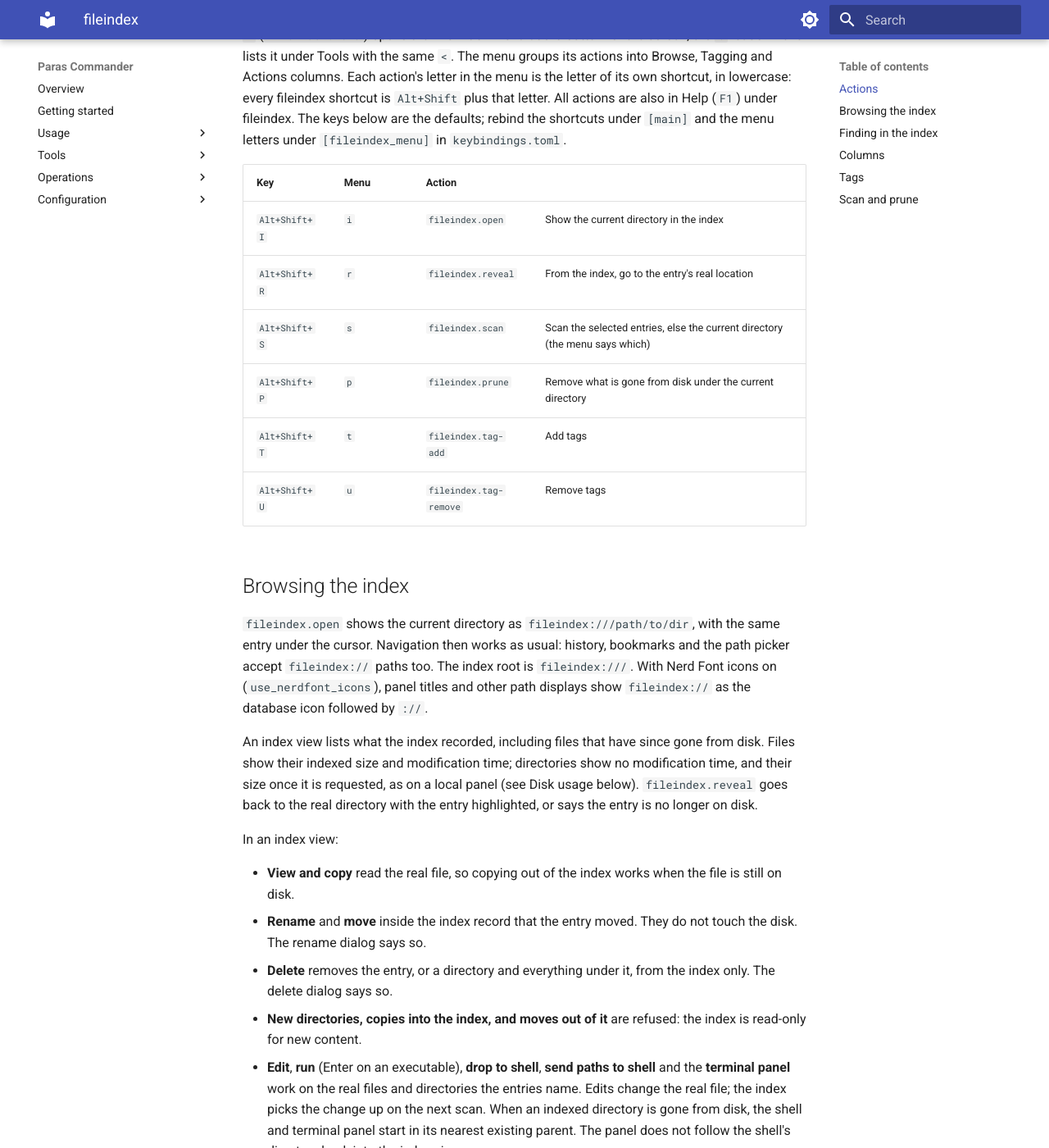
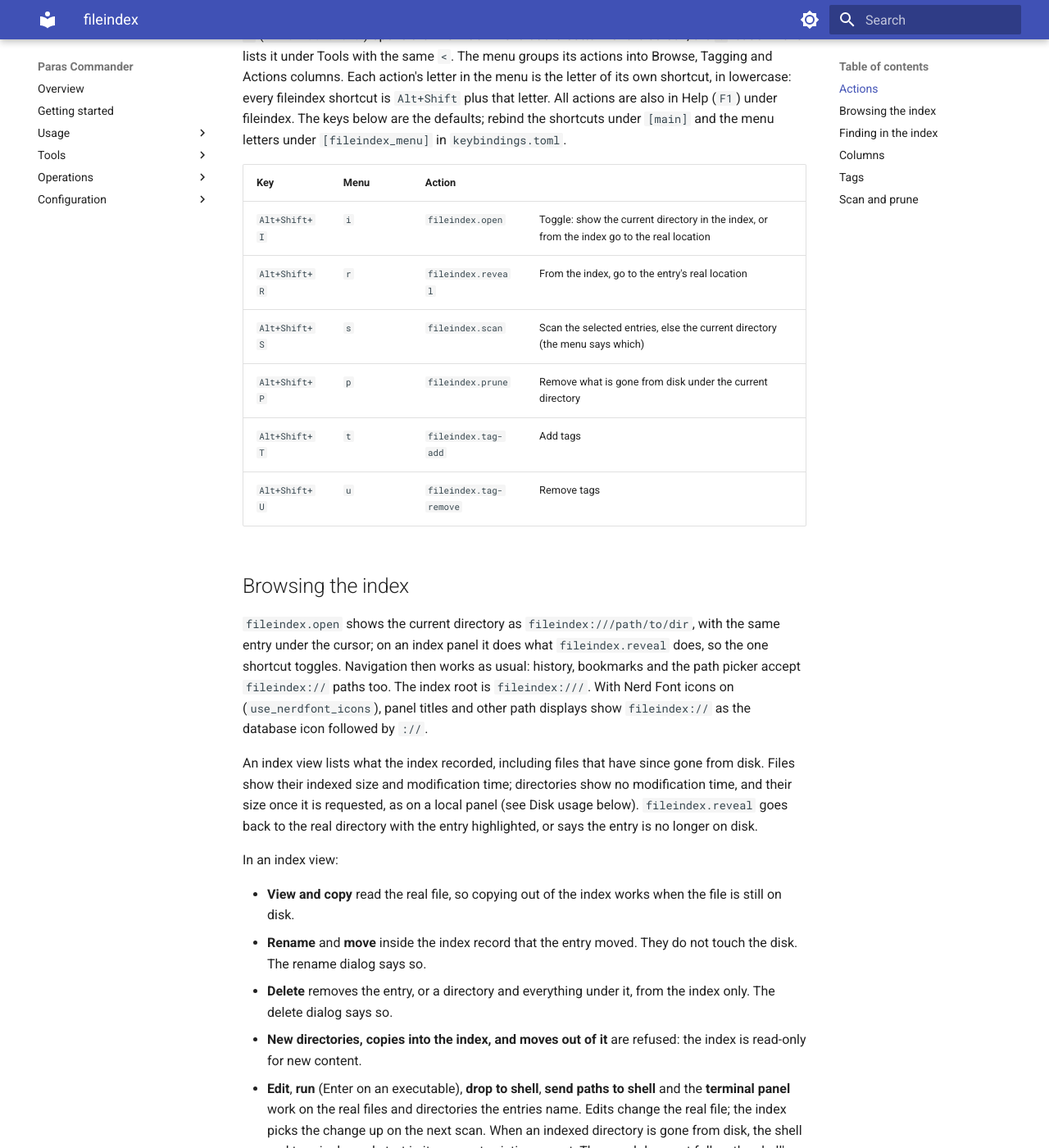
Before and after one commit to paranoidi/paras-commander, an MkDocs documentation site: the page built from docs/fileindex.md, in a window 1280 px wide and 1400 px high, scrolled down 698 px. Shown: the whole window at 82% size. Built offline with MkDocs 1.6.1 and Material for MkDocs 9.7.7, drawn with Linux system fonts in a browser that asks for light colours.

Commit message:
feat(fileindex): toggle index browsing with fileindex.open
On a fileindex:// panel fileindex.open now reveals the real location
instead of reporting that the index is already shown.

```diff
--- a/docs/fileindex.md
+++ b/docs/fileindex.md
@@ -36,7 +36,7 @@ fileindex. The keys below are the defaults; rebind the shortcuts under
 
 | Key | Menu | Action | |
 |---|---|---|---|
-| `Alt+Shift+I` | `i` | `fileindex.open` | Show the current directory in the index |
+| `Alt+Shift+I` | `i` | `fileindex.open` | Toggle: show the current directory in the index, or from the index go to the real location |
 | `Alt+Shift+R` | `r` | `fileindex.reveal` | From the index, go to the entry's real location |
 | `Alt+Shift+S` | `s` | `fileindex.scan` | Scan the selected entries, else the current directory (the menu says which) |
 | `Alt+Shift+P` | `p` | `fileindex.prune` | Remove what is gone from disk under the current directory |
@@ -46,7 +46,8 @@ fileindex. The keys below are the defaults; rebind the shortcuts under
 ## Browsing the index
 
 `fileindex.open` shows the current directory as `fileindex:///path/to/dir`,
-with the same entry under the cursor. Navigation then works as usual: history,
+with the same entry under the cursor; on an index panel it does what
+`fileindex.reveal` does, so the one shortcut toggles. Navigation then works as usual: history,
 bookmarks and the path picker accept `fileindex://` paths too. The index root is
 `fileindex:///`. With Nerd Font icons on (`use_nerdfont_icons`), panel titles
 and other path displays show `fileindex://` as the database icon followed by
```
Also changed, not shown: docs/agents/menus.md (+1 -1 lines), docs/agents/navigation.md (+1 -1 lines), 3 other files.
